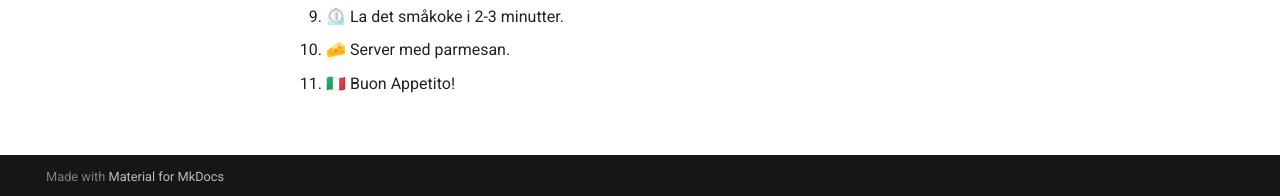
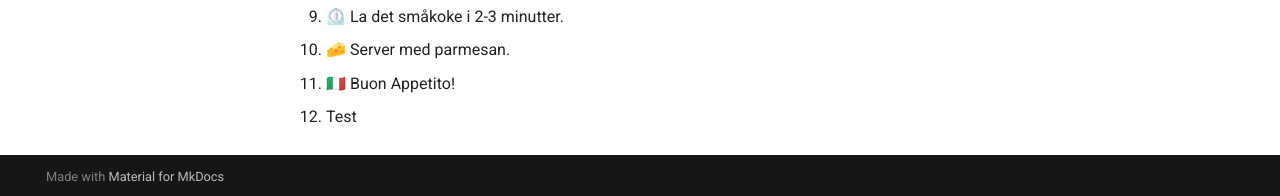
Before and after one commit to mariusops/matbloggen, an MkDocs documentation site: the page built from docs/recipes/recipe2.md, in a window 1280 px wide and 1080 px high. Shown: the part 881-1077 px from the top of the window. Built offline with MkDocs 1.6.1 and Material for MkDocs 9.7.7, drawn with Linux system fonts in a browser that asks for light colours.

Commit message:
Update recipe2.md to add a test line at the end of the cooking instructions

```diff
--- a/docs/recipes/recipe2.md
+++ b/docs/recipes/recipe2.md
@@ -25,3 +25,4 @@
 9. ⏲️ La det småkoke i 2-3 minutter.
 10. 🧀 Server med parmesan.
 11. 🇮🇹 Buon Appetito!
+12. Test
```
